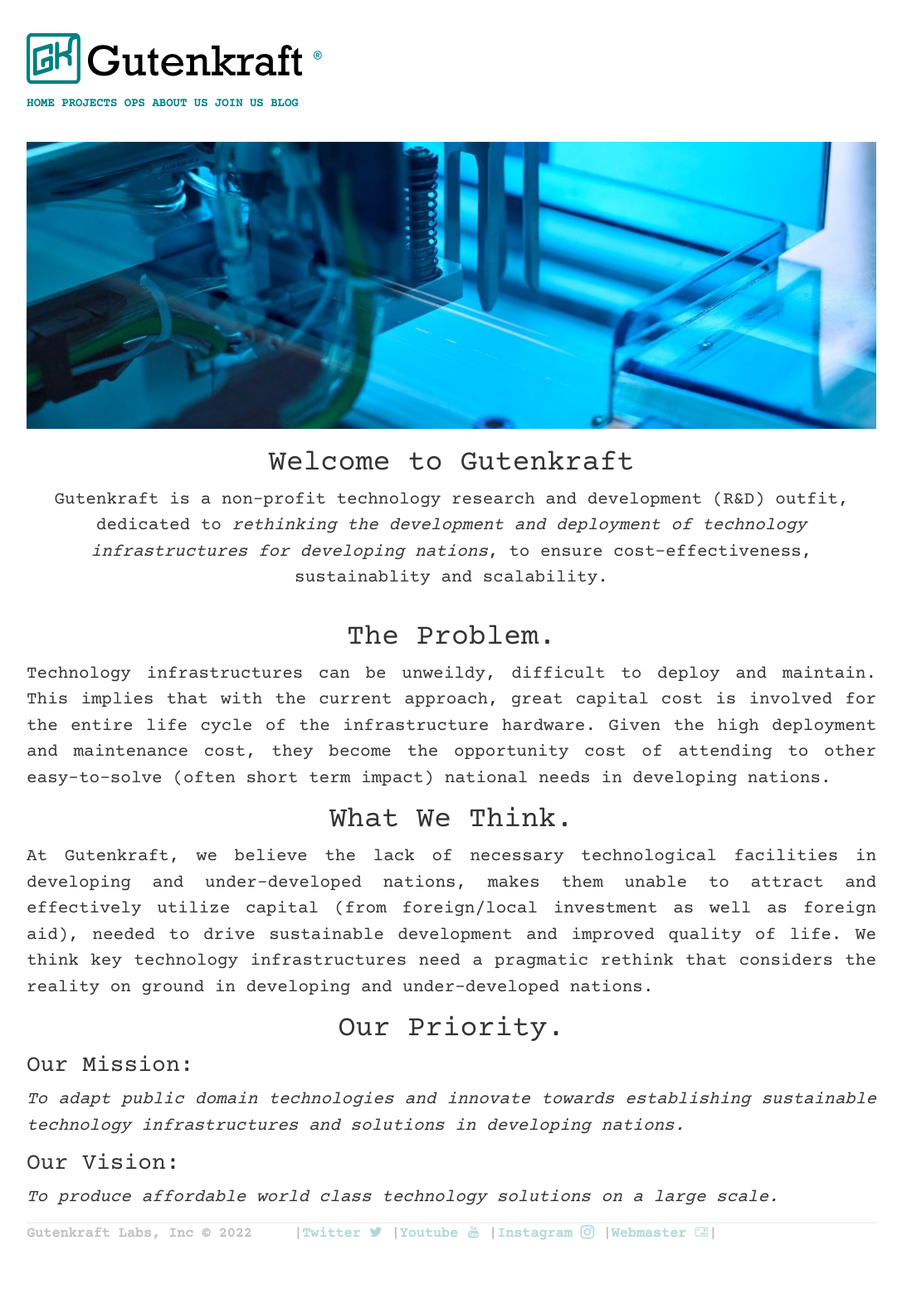
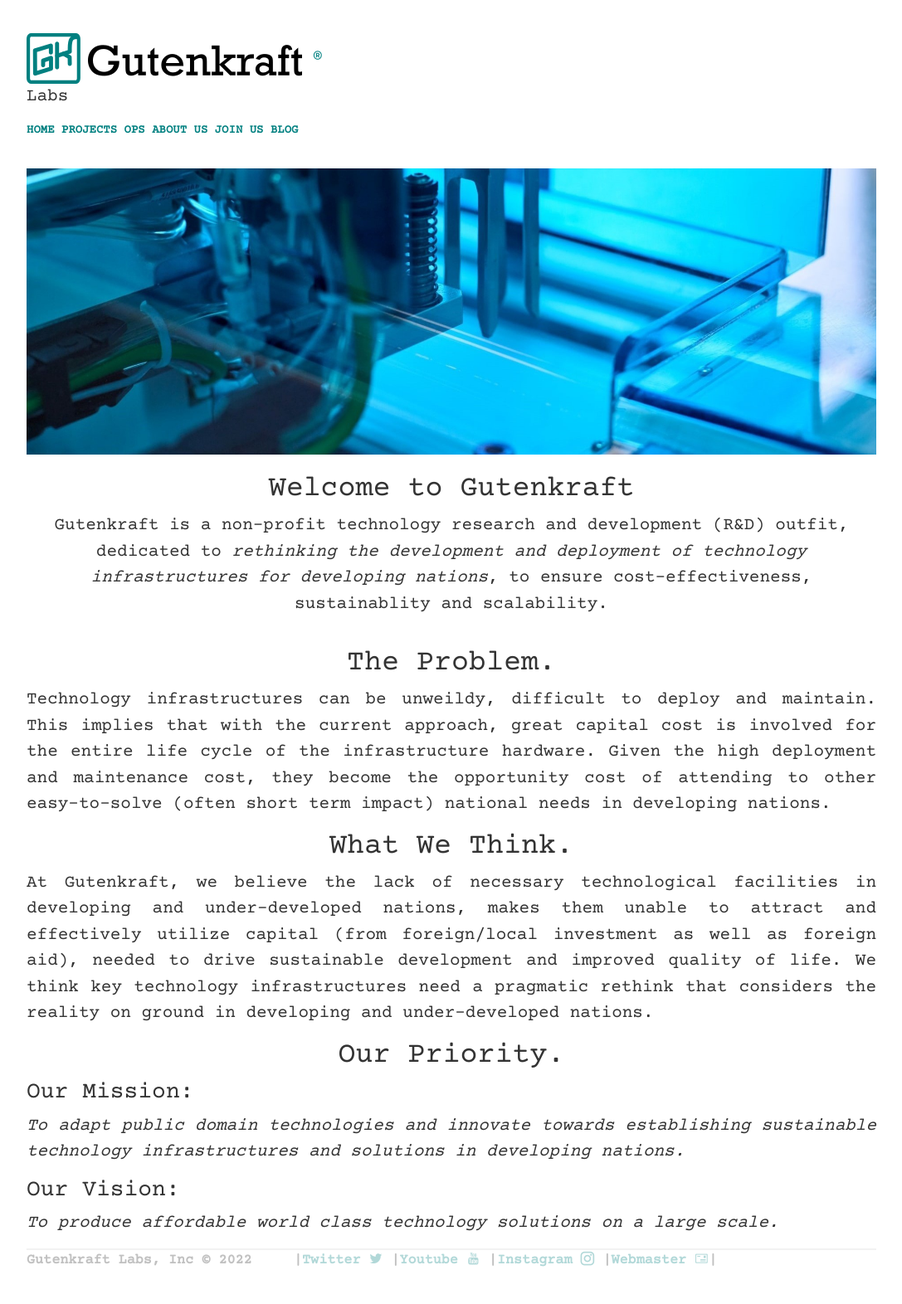
Before and after one commit to oferonmi/datafilik.github.io, a Jekyll site: the page built from index.html, in a window 1280 px wide. Shown: the whole page at 83% size, without its empty margins (96-1183 px from the left). Built offline with Jekyll 4.4.1, drawn with Linux system fonts in a browser that asks for light colours; some web fonts are replaced; before the commit the page ends 1540 px from its top, so only the background shows below that.

Commit message:
addded title subscripts

```diff
--- a/_includes/header.html
+++ b/_includes/header.html
@@ -2,7 +2,7 @@
 	<p>
 		<a href="/" id="logo">
 			<img src="/img/gk_logo_v2.png" class="logo" alt="logo" valign="left">&nbsp;&reg;
-		</a>&nbsp;&nbsp;<br>
+		</a>&nbsp;&nbsp;<br>Labs<br>
 
 		<nav class = "header-menu">
 			<a href="/">HOME</a>
```
